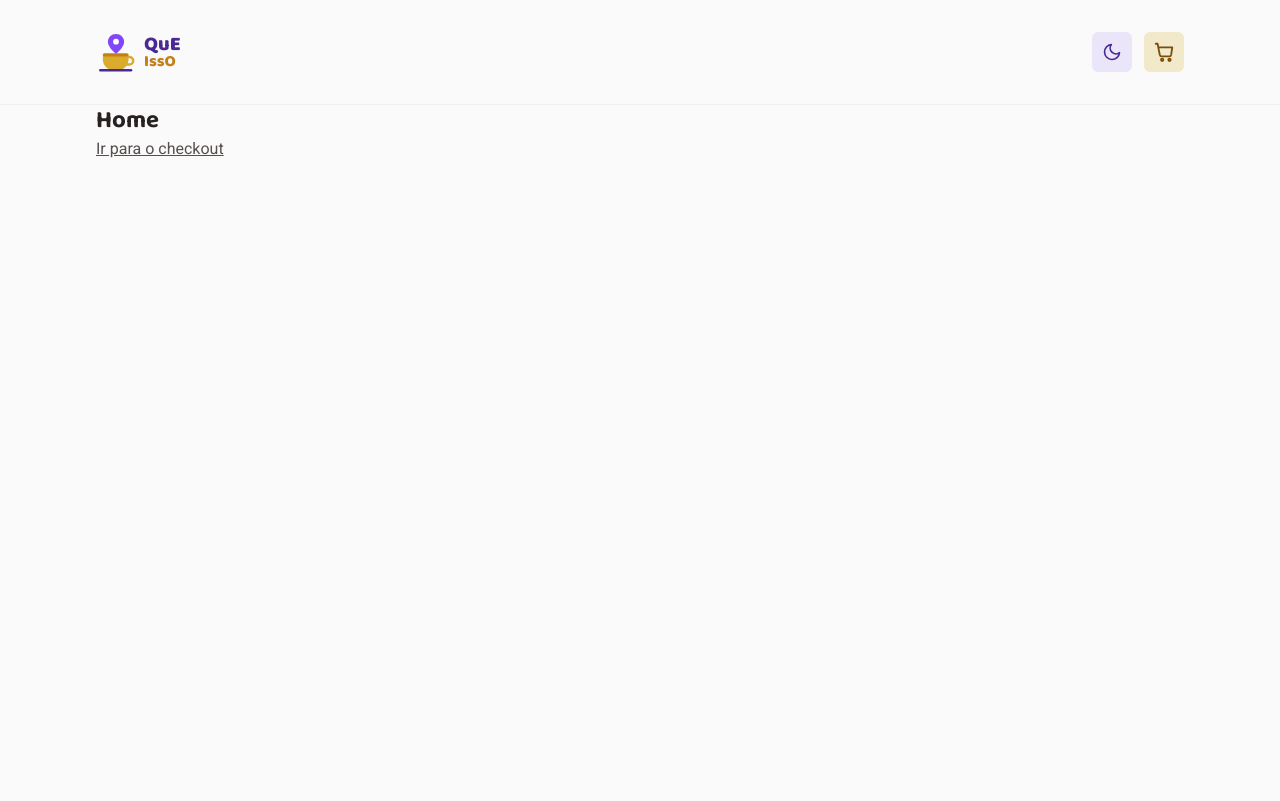
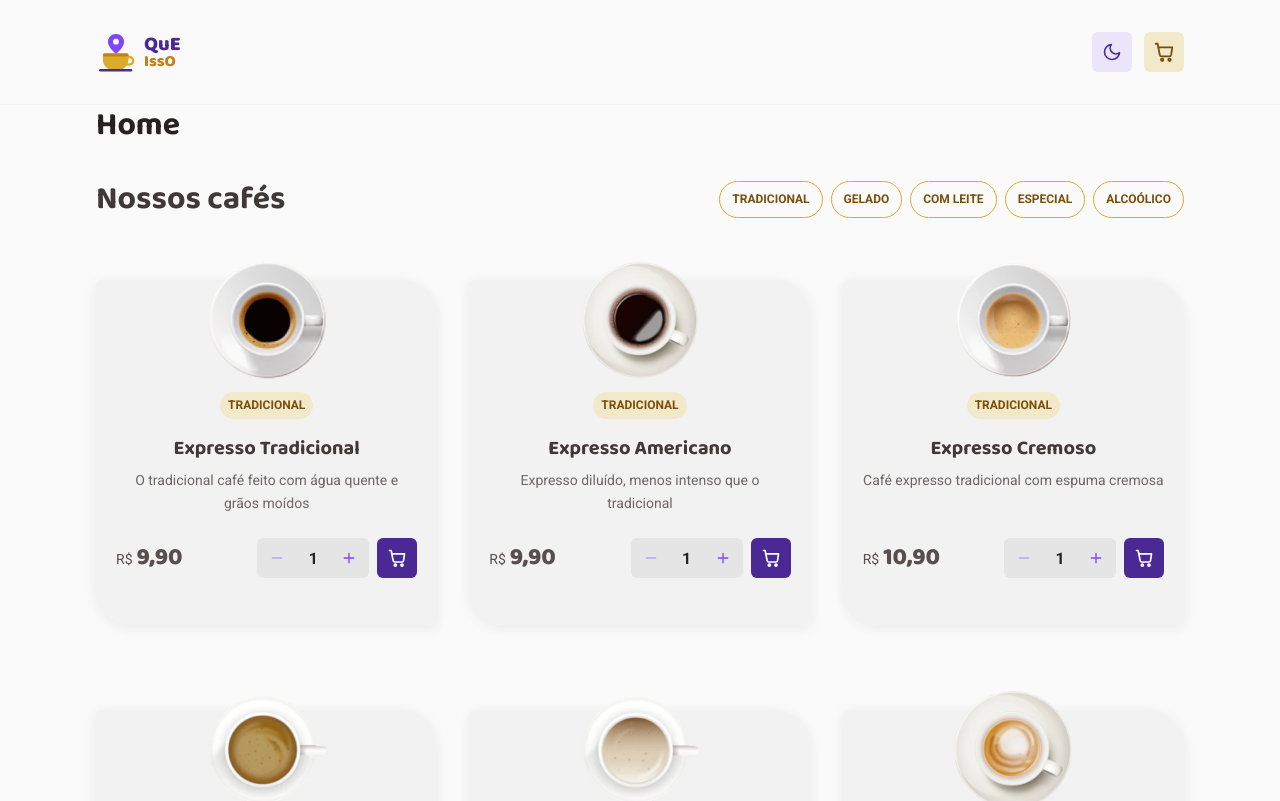
Before and after one commit to Devpaulo1/que_isso_delivery, a React (Vite) app: page / in a window 1280 px wide. Shown: the top 801 px of the page. Built offline with nearby package versions, Linux system fonts and the light colour scheme.

Commit message:
feat: renderizar catalogo de cafes na home

```diff
--- /dev/null
+++ b/src/components/CoffeeCatalog/index.tsx
@@ -0,0 +1,108 @@
+import { useMemo, useState } from 'react'
+import styled from 'styled-components'
+import { CoffeeCard } from '@/components/CoffeeCard'
+import { COFFEE_CATEGORY_LABELS } from '@/data/categories'
+import { coffees as catalog } from '@/data/coffees'
+import type { Coffee, CoffeeCategory } from '@/types/coffee'
+import { filterCoffeesByCategory, getAvailableCategories } from '@/utils/catalog'
+
+const Section = styled.section`
+  margin-top: ${({ theme }) => theme.space[8]};
+`
+
+const Heading = styled.div`
+  display: flex;
+  flex-direction: column;
+  gap: ${({ theme }) => theme.space[4]};
+
+  ${({ theme }) => theme.media.md} {
+    flex-direction: row;
+    align-items: center;
+    justify-content: space-between;
+  }
+
+  h2 {
+    font-size: ${({ theme }) => theme.fontSizes['3xl']};
+    color: ${({ theme }) => theme.colors.subtitle};
+  }
+`
+
+const Filters = styled.div`
+  display: flex;
+  flex-wrap: wrap;
+  gap: ${({ theme }) => theme.space[2]};
+`
+
+const FilterButton = styled.button`
+  padding: ${({ theme }) => theme.space[2]} ${({ theme }) => theme.space[3]};
+  border: 1px solid ${({ theme }) => theme.colors.brandYellow};
+  border-radius: ${({ theme }) => theme.radii.pill};
+  color: ${({ theme }) => theme.colors.tagText};
+  font-size: ${({ theme }) => theme.fontSizes.xs};
+  font-weight: ${({ theme }) => theme.fontWeights.bold};
+  text-transform: uppercase;
+  transition: background-color ${({ theme }) => theme.transitions.fast};
+
+  &[aria-pressed='true'] {
+    background: ${({ theme }) => theme.colors.brandYellowLight};
+    text-decoration: underline;
+    text-underline-offset: 3px;
+  }
+`
+
+const Grid = styled.ul`
+  display: grid;
+  /* 17.25rem = largura mínima do card (rodapé preço + quantidade + botão); com 15rem o card vazava e encostava no vizinho */
+  grid-template-columns: repeat(auto-fill, minmax(min(17.25rem, 100%), 1fr));
+  /* row gap maior: a xícara sobe para fora do card */
+  gap: ${({ theme }) => theme.space[16]} ${({ theme }) => theme.space[8]};
+  margin-top: ${({ theme }) => theme.space[10]};
+  list-style: none;
+
+  > li {
+    display: flex;
+
+    > article {
+      flex: 1;
+    }
+  }
+`
+
+export interface CoffeeCatalogProps {
+  coffees?: readonly Coffee[]
+  onAddToCart?: (coffeeId: Coffee['id'], quantity: number) => void
+}
+
+export function CoffeeCatalog({ coffees = catalog, onAddToCart }: CoffeeCatalogProps) {
+  const [category, setCategory] = useState<CoffeeCategory | null>(null)
+  const categories = useMemo(() => getAvailableCategories(coffees), [coffees])
+  const visible = useMemo(() => filterCoffeesByCategory(coffees, category), [coffees, category])
+
+  return (
+    <Section aria-labelledby="catalog-title">
+      <Heading>
+        <h2 id="catalog-title">Nossos cafés</h2>
+        <Filters role="group" aria-label="Filtrar por categoria">
+          {categories.map((item) => (
+            <FilterButton
+              key={item}
+              type="button"
+              aria-pressed={category === item}
+              onClick={() => setCategory((current) => (current === item ? null : item))}
+            >
+              {COFFEE_CATEGORY_LABELS[item]}
+            </FilterButton>
+          ))}
+        </Filters>
+      </Heading>
+
+      <Grid aria-label="Lista de cafés">
+        {visible.map((coffee) => (
+          <li key={coffee.id}>
+            <CoffeeCard coffee={coffee} onAddToCart={onAddToCart} />
+          </li>
+        ))}
+      </Grid>
+    </Section>
+  )
+}
--- /dev/null
+++ b/src/data/categories.ts
@@ -0,0 +1,9 @@
+import type { CoffeeCategory } from '@/types/coffee'
+
+export const COFFEE_CATEGORY_LABELS: Record<CoffeeCategory, string> = {
+  traditional: 'Tradicional',
+  special: 'Especial',
+  'with-milk': 'Com leite',
+  alcoholic: 'Alcoólico',
+  iced: 'Gelado',
+}
--- a/src/pages/Home/index.tsx
+++ b/src/pages/Home/index.tsx
@@ -1,11 +1,10 @@
-import { Link } from 'react-router-dom'
-import { ROUTES } from '@/routes/paths'
+import { CoffeeCatalog } from '@/components/CoffeeCatalog'
 
 export function Home() {
   return (
-    <section>
+    <>
       <h1>Home</h1>
-      <Link to={ROUTES.checkout}>Ir para o checkout</Link>
-    </section>
+      <CoffeeCatalog />
+    </>
   )
 }
--- /dev/null
+++ b/src/utils/catalog.ts
@@ -0,0 +1,14 @@
+import type { Coffee, CoffeeCategory } from '@/types/coffee'
+
+/** Sem categoria selecionada, retorna o catálogo completo. */
+export function filterCoffeesByCategory(
+  coffees: readonly Coffee[],
+  category: CoffeeCategory | null,
+): readonly Coffee[] {
+  return category ? coffees.filter((coffee) => coffee.category === category) : coffees
+}
+
+/** Categorias presentes no catálogo, na ordem em que aparecem. */
+export function getAvailableCategories(coffees: readonly Coffee[]): CoffeeCategory[] {
+  return [...new Set(coffees.map((coffee) => coffee.category))]
+}
```
Also changed, not shown: 3 other files (tests, documents, lock files or other folders).
